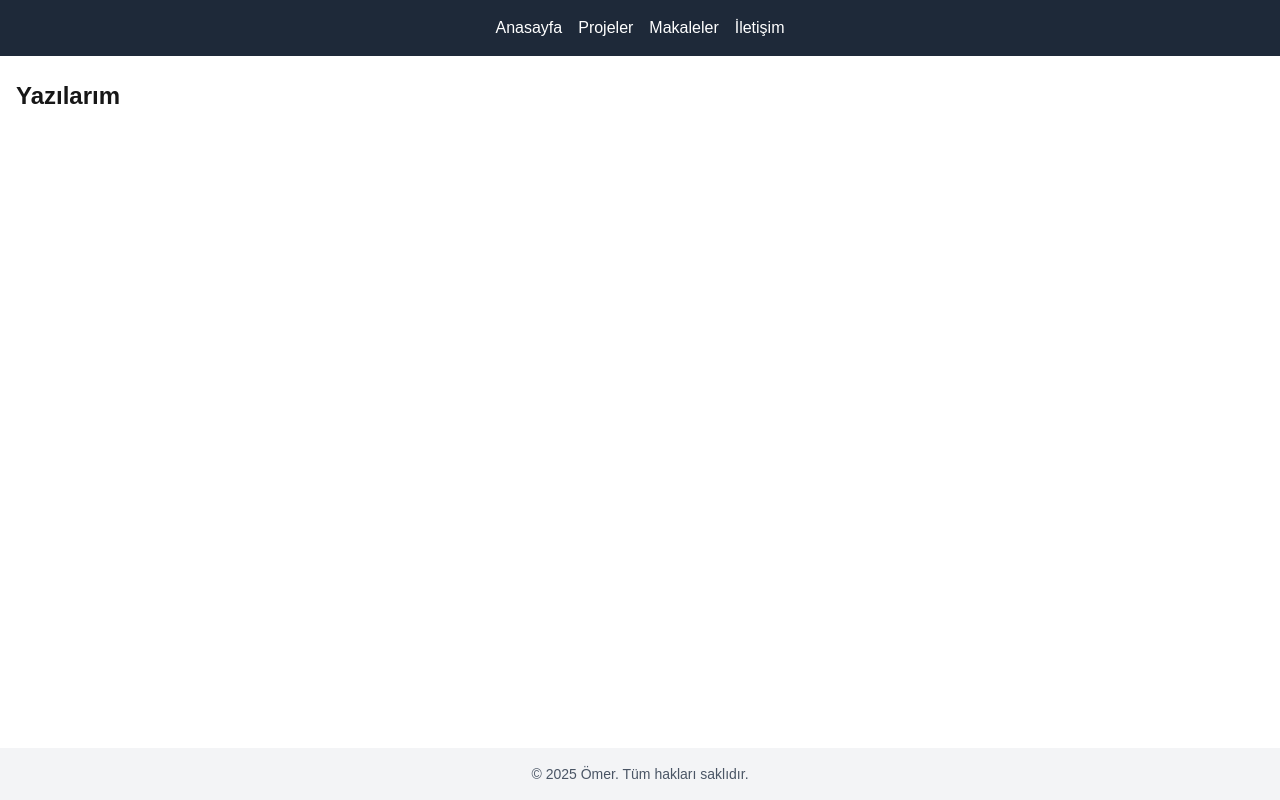
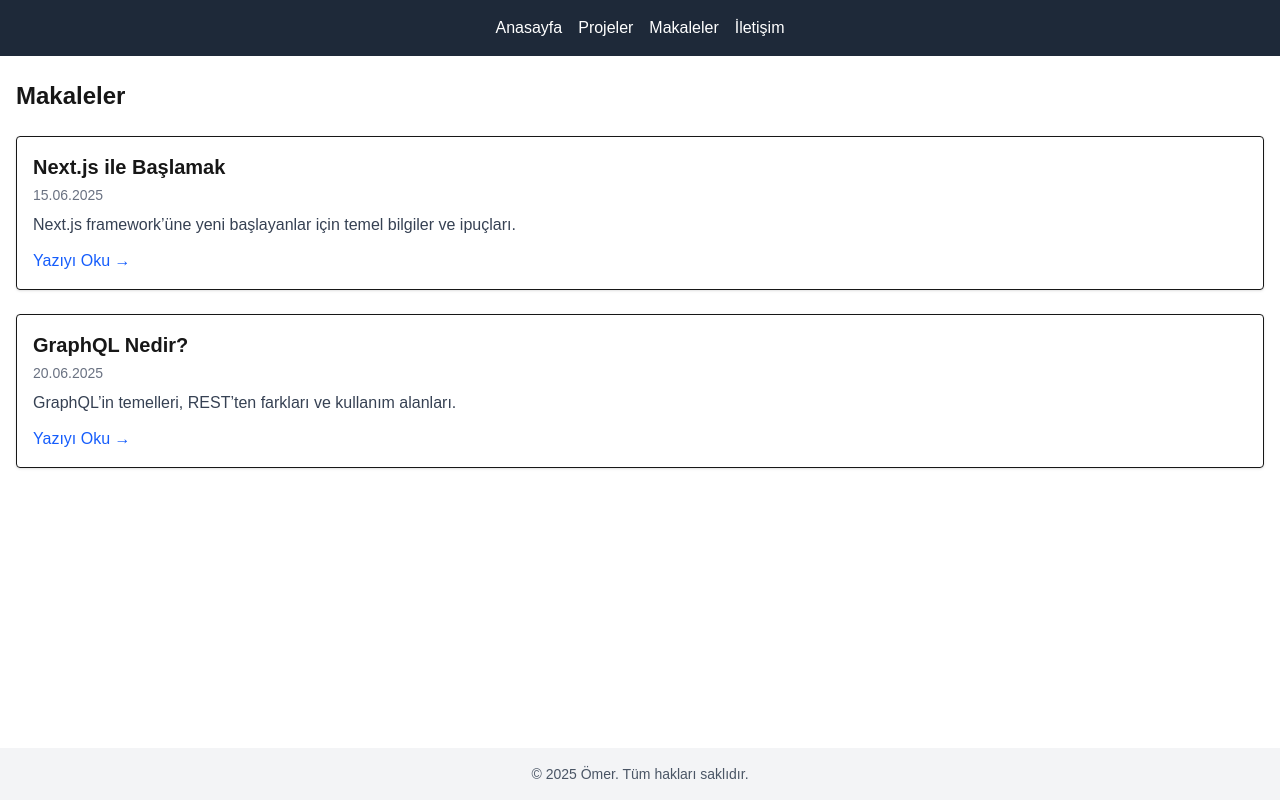
Before and after one commit to omeredebal/portfolio-blog, a Next.js app: page /blog in a window 1280 px wide. Built offline with nearby package versions, Linux system fonts and the light colour scheme.

Commit message:
Blog sayfası dinamik olarak oluşturuldu

```diff
--- /dev/null
+++ b/lib/blog.ts
@@ -0,0 +1,21 @@
+export type BlogPost = {
+  slug: string
+  title: string
+  summary: string
+  date: string
+}
+
+export const blogPosts: BlogPost[] = [
+  {
+    slug: 'nextjs-ile-baslamak',
+    title: 'Next.js ile Başlamak',
+    summary: 'Next.js framework’üne yeni başlayanlar için temel bilgiler ve ipuçları.',
+    date: '2025-06-15'
+  },
+  {
+    slug: 'graphql-nedir',
+    title: 'GraphQL Nedir?',
+    summary: 'GraphQL’in temelleri, REST’ten farkları ve kullanım alanları.',
+    date: '2025-06-20'
+  }
+]
--- a/lib/projects.ts
+++ b/lib/projects.ts
@@ -15,7 +15,7 @@ export const projects: Project[] = [
   {
     id: 2,
     title: 'Todo Uygulaması',
-    description: 'React + TypeScript ile yapılmış basit bir görev takip uygulaması.',
+    description: 'React + TypeScript ile yapılmış görev takip uygulaması.',
     url: 'https://github.com/omeredebal/todo-app'
   }
 ]
--- a/src/app/blog/page.tsx
+++ b/src/app/blog/page.tsx
@@ -1,3 +1,25 @@
+import { blogPosts, BlogPost } from '@/lib/blog'
+import Link from 'next/link'
+
 export default function BlogPage() {
-  return <h2 className="text-2xl font-semibold">Yazılarım</h2>;
+  return (
+    <div>
+      <h2 className="text-2xl font-semibold mb-6">Makaleler</h2>
+      <ul className="space-y-6">
+        {blogPosts.map((post: BlogPost) => (
+          <li key={post.slug} className="border p-4 rounded shadow hover:shadow-lg transition">
+            <h3 className="text-xl font-bold mb-1">{post.title}</h3>
+            <p className="text-sm text-gray-500 mb-2">{new Date(post.date).toLocaleDateString('tr-TR')}</p>
+            <p className="text-gray-700 mb-3">{post.summary}</p>
+            <Link
+              href={`/blog/${post.slug}`}
+              className="text-blue-600 hover:underline"
+            >
+              Yazıyı Oku →
+            </Link>
+          </li>
+        ))}
+      </ul>
+    </div>
+  )
 }
```
